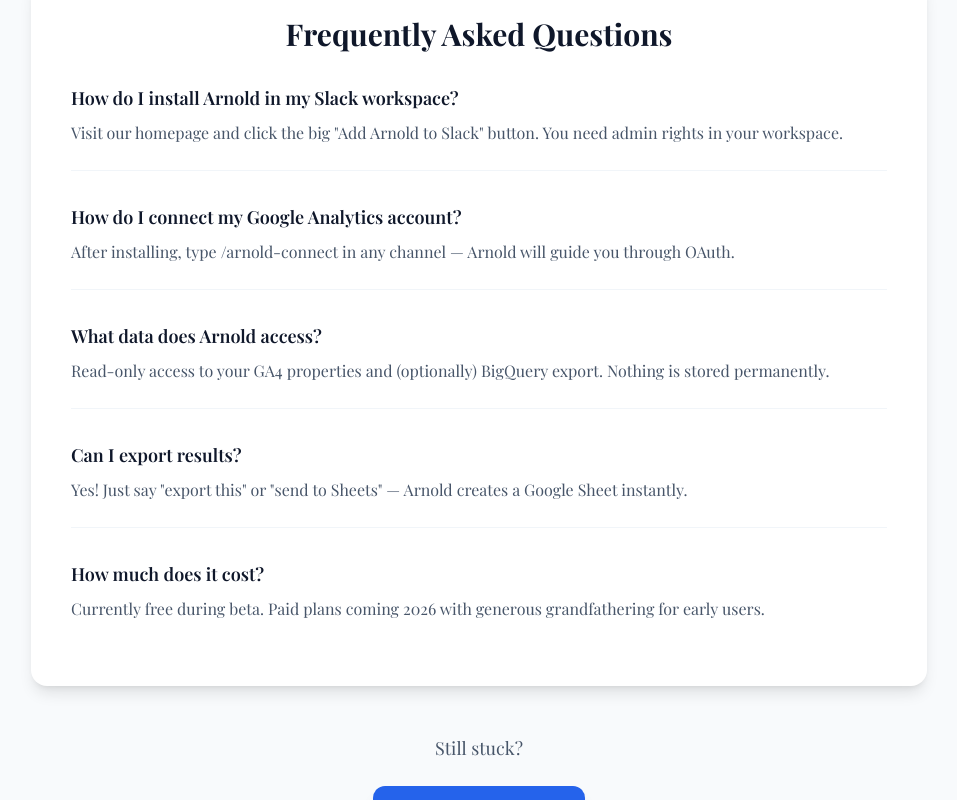
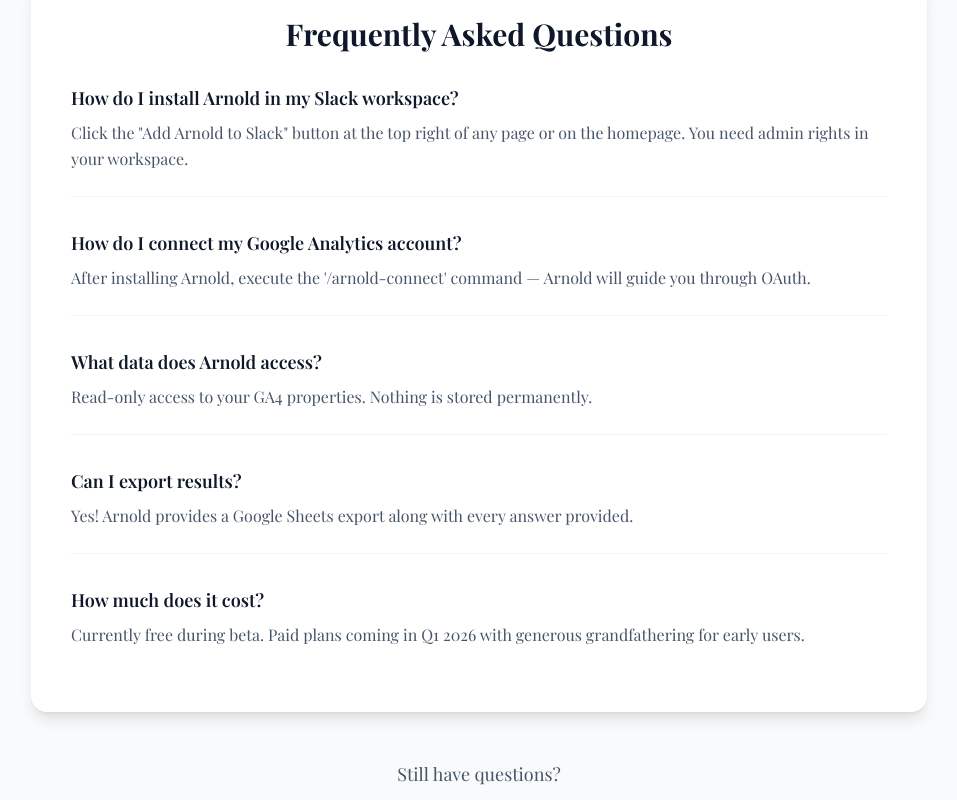
Before and after one commit to McGovs/arnold-the-analyst-frontend-v2-markdown, a React (Vite) app: page /support in a window 1280 px wide. Shown: the part 480-1280 px from the top of the page, without its empty margins (161-1118 px from the left). Built offline with nearby package versions, Linux system fonts and the light colour scheme; a web font is replaced by a local one.

Commit message:
Update Support.tsx

```diff
--- a/src/pages/Support.tsx
+++ b/src/pages/Support.tsx
@@ -106,11 +106,11 @@
               </h2>
               <div className="space-y-8">
                 {[
-                  { q: "How do I install Arnold in my Slack workspace?", a: 'Visit our homepage and click the big "Add Arnold to Slack" button. You need admin rights in your workspace.' },
-                  { q: "How do I connect my Google Analytics account?", a: "After installing, type /arnold-connect in any channel — Arnold will guide you through OAuth." },
-                  { q: "What data does Arnold access?", a: "Read-only access to your GA4 properties and (optionally) BigQuery export. Nothing is stored permanently." },
-                  { q: "Can I export results?", a: 'Yes! Just say "export this" or "send to Sheets" — Arnold creates a Google Sheet instantly.' },
-                  { q: "How much does it cost?", a: "Currently free during beta. Paid plans coming 2026 with generous grandfathering for early users." },
+                  { q: "How do I install Arnold in my Slack workspace?", a: 'Click the  "Add Arnold to Slack" button at the top right of any page or on the homepage. You need admin rights in your workspace.' },
+                  { q: "How do I connect my Google Analytics account?", a: "After installing Arnold, execute the '/arnold-connect' command — Arnold will guide you through OAuth." },
+                  { q: "What data does Arnold access?", a: "Read-only access to your GA4 properties. Nothing is stored permanently." },
+                  { q: "Can I export results?", a: 'Yes! Arnold provides a Google Sheets export along with every answer provided.' },
+                  { q: "How much does it cost?", a: "Currently free during beta. Paid plans coming in Q1 2026 with generous grandfathering for early users." },
                 ].map((faq, i) => (
                   <div key={i} className="border-b border-slate-100 pb-6 last:border-0">
                     <h3 className="text-lg font-semibold text-slate-900 mb-2">{faq.q}</h3>
@@ -122,7 +122,7 @@
 
             {/* Final CTA */}
             <div className="text-center py-12">
-              <p className="text-lg text-slate-600 mb-6">Still stuck?</p>
+              <p className="text-lg text-slate-600 mb-6">Still have questions?</p>
               <a
                 href="mailto:cian@arnoldtheanalyst.com"
                 className="inline-flex items-center gap-2 bg-blue-600 text-white px-8 py-4 rounded-xl text-lg font-bold hover:bg-blue-700 transition-shadow shadow-lg"
```
